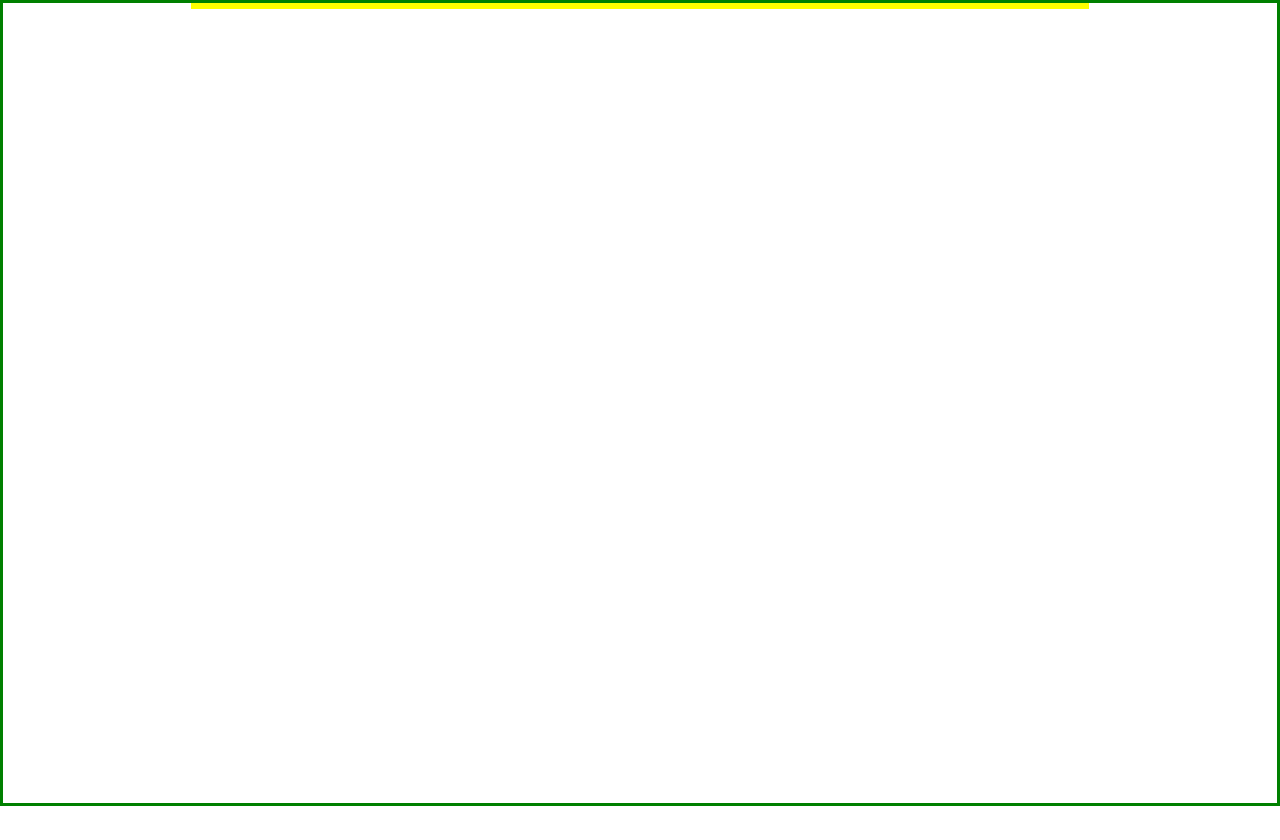
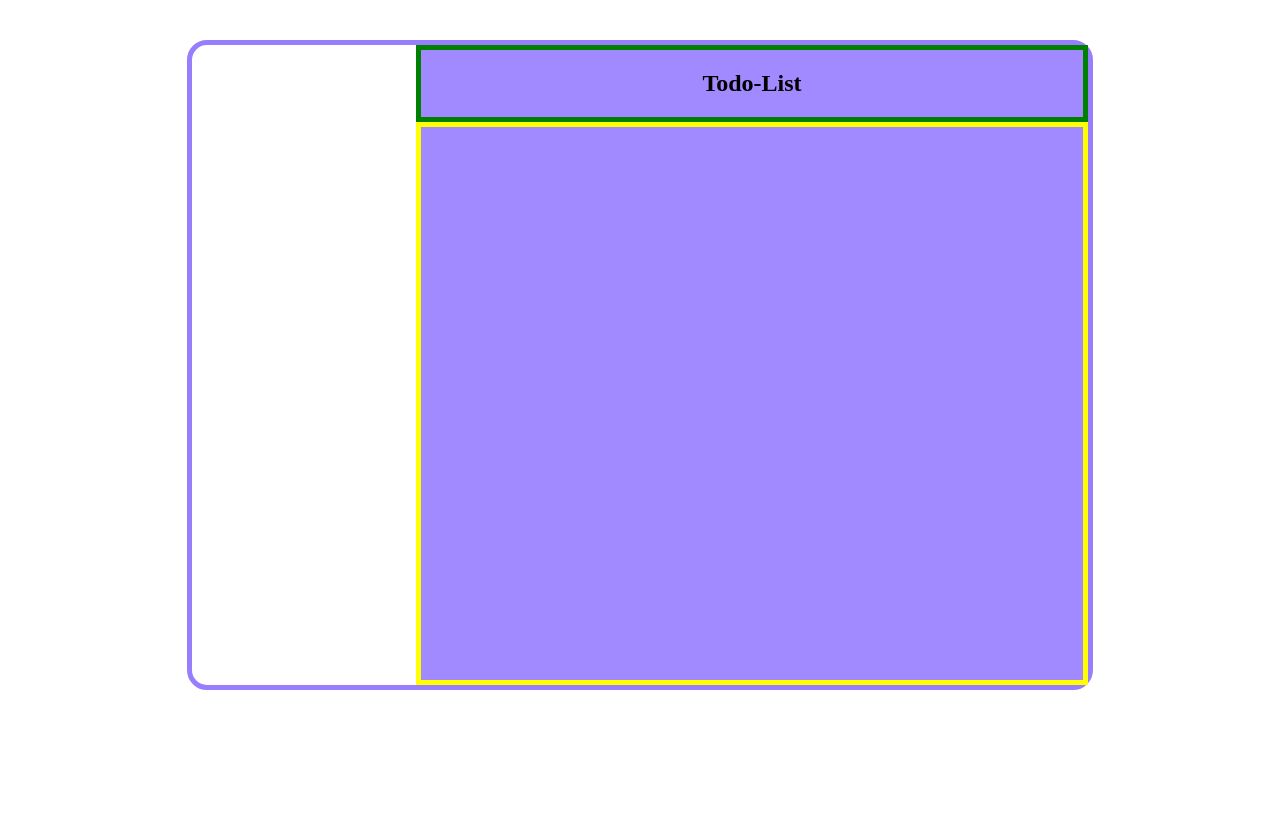
Before and after one commit to Simba-Ndewere/Todo-List, a website built with webpack: page src/index.html in a window 1280 px wide. Before the commit the page ends 806 px from the top, so only its background shows below. Built offline with nearby package versions, Linux system fonts and the light colour scheme.

Commit message:
create layout for navigation, header and content section

```diff
--- a/src/index.css
+++ b/src/index.css
@@ -1,7 +1,5 @@
 body {
     background-color: white;
-    border: solid;
-    border-color: green;
 }
 
 html, body {
@@ -11,8 +9,39 @@ html, body {
 }
 
 .container {
-    border: solid;
-    border-color: yellow;
     max-width: 70%;
     margin: auto;
+    display: flex;
+    margin-top: 40px;
+    min-height: 80%;
+    border-radius: 20px;
+    border: 5px solid #987eff;
 }
+
+.left {
+    width: 25%;
+    background-color: white;
+    border-radius: 20px;
+}
+
+.right {
+    flex-grow: 1;
+    background-color: #a18aff;
+    border-top-right-radius: 13px;
+    border-bottom-right-radius: 13px;
+    display: flex;
+    flex-direction: column;
+}
+
+.top {
+    border: 5px solid green;
+    display: flex;
+    flex: 1;
+    justify-content: center;
+}
+
+.bottom {
+    border: 5px solid yellow;
+    display: flex;
+    flex: 10;
+}
--- a/src/index.html
+++ b/src/index.html
@@ -1,13 +1,26 @@
 <!DOCTYPE html>
 <html lang="en">
+
 <head>
     <meta charset="UTF-8">
     <meta name="viewport" content="width=device-width, initial-scale=1.0">
     <title>Todo-List</title>
 </head>
+
 <body>
     <div class="container">
+        <div class="left">
 
+        </div>
+        <div class="right">
+            <section class="top">
+                <h1>Todo-List</h1>
+            </section>
+            <section class="bottom">
+
+            </section>
+        </div>
     </div>
 </body>
+
 </html>
```
